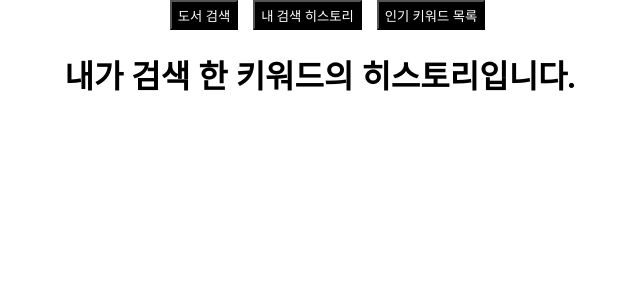
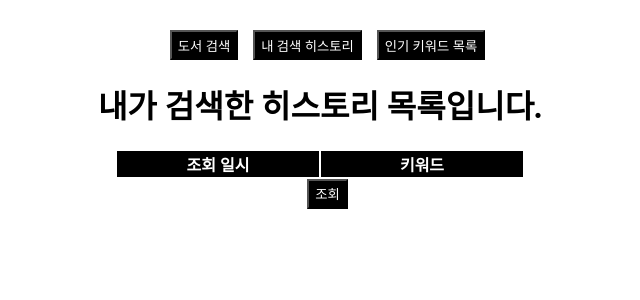
Before and after one commit to lemonade4813/demo2-client, a React (Create React App) app: page /history in a window 1280 px wide. Shown: the top 300 px of the page, without its empty margins (320-960 px from the left). Built offline with nearby package versions, Linux system fonts and the light colour scheme; sample sign-in values are in the browser's storage; a web font is replaced by a local one.

Commit message:
230101 키워드 , 히스토리 페이지 구현

```diff
--- a/src/App.css
+++ b/src/App.css
@@ -6,7 +6,7 @@
 
 .App {
   text-align: center;
-  margin : 0px auto;
+  margin : 30px auto;
   font-family: "NotoSansKR-Light";
 }
 
--- a/src/component/book.js
+++ b/src/component/book.js
@@ -11,6 +11,9 @@ export default function Book(){
         window.location.href = "/"
     }
 
+    const userId = localStorage.getItem("userId")
+
+
     const [page, setPage] = useState(1)
     const [size, setSize] = useState(10)
     const [totalCount, setTotalCount] = useState("")
@@ -18,25 +21,19 @@ export default function Book(){
     const [bookList, setBookList] = useState([]);
     const [bookDetailYN, setBookDetailYN] = useState(false);
     const [bookDetail , setBookDetail] = useState([])
-
+    console.log(bookDetailYN)
 
     const getBookList = async () => {
-
-        if(keyword === ""){
-            alert("키워드를 입력하세요")
-            return;
-        }
-
-        const url = `http://localhost:8080/kakao?keyword=${keyword}&page=${page}&size=${size}`
-
-        console.log(url)
+        const url = `http://localhost:8080/kakao?keyword=${keyword}&page=${page}&size=${size}&userId=${userId}`
 
         await fetch(url)
         .then((response) => response.json())
         .then((data) => {setBookList(data.documents)
-                        setTotalCount(data.meta.total_count)
-                    }
-        );
+                        setTotalCount(data.meta.total_count)})
+        .catch((error)=>{
+            console.log(error)
+        })
+        ;
     }
 
     useEffect(()=>{
@@ -56,7 +53,6 @@ export default function Book(){
 
     const sizeChange = (e) => {
         setSize(e.target.value)
-        console.log(e.target.value.toString())
     }
 
     const showDetail = (e) =>{
@@ -66,6 +62,9 @@ export default function Book(){
         setBookDetail(bookList[number-1])
     }
 
+    const bookDetailClose = () =>{
+        setBookDetailYN(false)
+    }
 
     return(
             <div>
@@ -77,7 +76,7 @@ export default function Book(){
                 {/*<span>조회 페이지  <input onChange = {pageChange} type="text"/></span>*/}<span>표시할 검색 갯수  <input className = "keywordNumber" onChange = {sizeChange} type="text"/></span>
 
                 <p><input type="button" onClick={getBookList} value="검색" className ="submit-btn"/></p>
-
+                <strong><p style={{color:"red"}}>번호 클릭시 페이지 하단에 해당 도서의 상세정보가 표시됩니다.</p></strong>
             </div>
 
             <table style={{margin:"0px auto"}}>
@@ -105,11 +104,11 @@ export default function Book(){
             </table>
 
 
-            <Paging totalCount={totalCount} page={page} postPerPage={size} pageRangeDisplayed={10}
+           <Paging totalCount={totalCount} page={page} postPerPage={size} pageRangeDisplayed={10}
               handlePageChange={pageChange} />
 
 
-            {bookDetailYN && <BookDetail bookDetail = {bookDetail}/>}
+            {bookDetailYN && <BookDetail bookDetail = {bookDetail} bookDetailClose={bookDetailClose}/>}
 
 
             </div>
--- a/src/component/bookDetail.js
+++ b/src/component/bookDetail.js
@@ -5,6 +5,7 @@ export default function BookDetail(props){
 
 
     return(
+            <>
             <table>
                 <tbody>
                     <tr>
@@ -31,5 +32,8 @@ export default function BookDetail(props){
                     </tr>
                 </tbody>
             </table>
+
+        <button onClick={props.bookDetailClose}>닫기</button>
+        </>
     )
 }
--- a/src/component/history.js
+++ b/src/component/history.js
@@ -1,13 +1,56 @@
-export default function history(){
+import { useState } from "react";
 
 
-    if(!localStorage.getItem("userId"))
+export default function History(){
+
+
+    const userId = localStorage.getItem("userId")
+
+
+    if(!userId)
     {
         window.location.href = "/"
     }
 
+
+    const [historyList, setHistoryList] = useState([]);
+
+
+    const refresh = async () =>{
+        await fetch(`http://localhost:8080/retrieveMyList?userId=${userId}`)
+        .then((response) => response.json())
+        .then((datas) => {setHistoryList(datas.data)
+                        console.log(datas)
+                        console.log(datas.data)}
+        )
+        .catch((error)=>{
+            console.log(error);
+        })
+        ;
+    }
+
     return(
-            <h1>내가 검색 한 키워드의 히스토리입니다.</h1>
+        <div>
+
+        <h1>내가 검색한 히스토리 목록입니다.</h1>
+
+        <table style={{margin:"0px auto"}}>
+                <tbody>
+                <tr>
+                    <th>조회 일시</th>
+                    <th>키워드</th>
+                </tr>
+            {historyList.map((list, index) => (
+                <tr key={index}>
+                    <td>{list.date}</td>
+                    <td>{list.keyword}</td>
+                </tr>
+            ))}
+                </tbody>
+            </table>
+
+            <button onClick ={refresh}>조회</button>
+        </div>
 
     )
 }
--- a/src/component/keyword.js
+++ b/src/component/keyword.js
@@ -1,12 +1,53 @@
-export default function keyword(){
+import { useState } from "react";
 
-    if(!localStorage.getItem("userId"))
+
+export default function Keyword(){
+
+
+    const userId = localStorage.getItem("userId")
+
+
+    if(!userId)
     {
         window.location.href = "/"
     }
 
+
+    const [keywordList, setKeywordList] = useState([]);
+
+
+    const refresh = async (e) =>{
+        await fetch("http://localhost:8080/top10")
+        .then((response) => response.json())
+        .then((data) => {setKeywordList(data)})
+        .catch((error)=>{
+            console.log(error);
+        });
+    }
+
     return(
+        <div>
+
         <h1>인기 키워드 목록입니다.</h1>
+
+        <table style={{margin:"0px auto"}}>
+                <tbody>
+                <tr>
+                    <th>키워드명</th>
+                    <th>검색 수</th>
+                </tr>
+            {keywordList.map((list, index) => (
+                <tr key={index}>
+                    <td>{list.keyword}</td>
+                    <td>{list.cnt}</td>
+                </tr>
+            ))}
+                </tbody>
+            </table>
+
+            <button onClick ={refresh}>조회</button>
+        </div>
+
     )
 
 }
--- a/src/component/login.js
+++ b/src/component/login.js
@@ -21,9 +21,9 @@ export default function Login(){
 
     }
 
-    const registerUser = (e) =>{
+    const registerUser = async (e) =>{
         e.preventDefault();
-        fetch("http://localhost:8080/user/signin",
+        await fetch("http://localhost:8080/user/signin",
             {
                 method : "POST",
                 body : JSON.stringify({
@@ -39,7 +39,7 @@ export default function Login(){
             if(!response.ok){
                 return Promise.reject(json);
             }
-            alert(`로그인이 정상적으로 되었습니다. 아이디 : ${json.userId} 비밀번호 : ${json.password}`);
+            alert(`로그인이 정상적으로 되었습니다. 아이디 : ${json.userId}`);
             localStorage.setItem("userId", json.userId);
             return json;
         }).then(window.location.href="/book")
--- a/src/component/signup.js
+++ b/src/component/signup.js
@@ -16,9 +16,9 @@ export default function Signup (){
 
     }
 
-    const registerUser = (e) =>{
+    const registerUser = async (e) =>{
         e.preventDefault();
-        fetch("http://localhost:8080/user/signup",
+        await fetch("http://localhost:8080/user/signup",
             {
                 method : "POST",
                 body : JSON.stringify({
@@ -34,9 +34,10 @@ export default function Signup (){
             if(!response.ok){
                 return Promise.reject(json)
             }
+            alert(`회원가입이 정상적으로 되었습니다. 아이디 : ${json.userId} 비밀번호 : ${json.password}`);
             console.log(json)
             return json;
-        })
+        }).then(window.location.href="/book")
 
         );
     }
```
